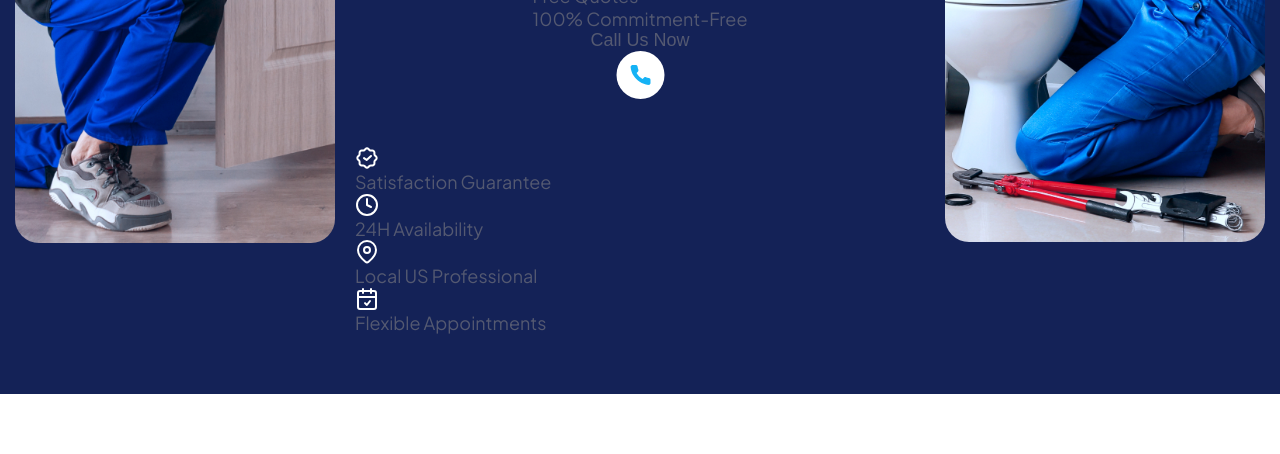
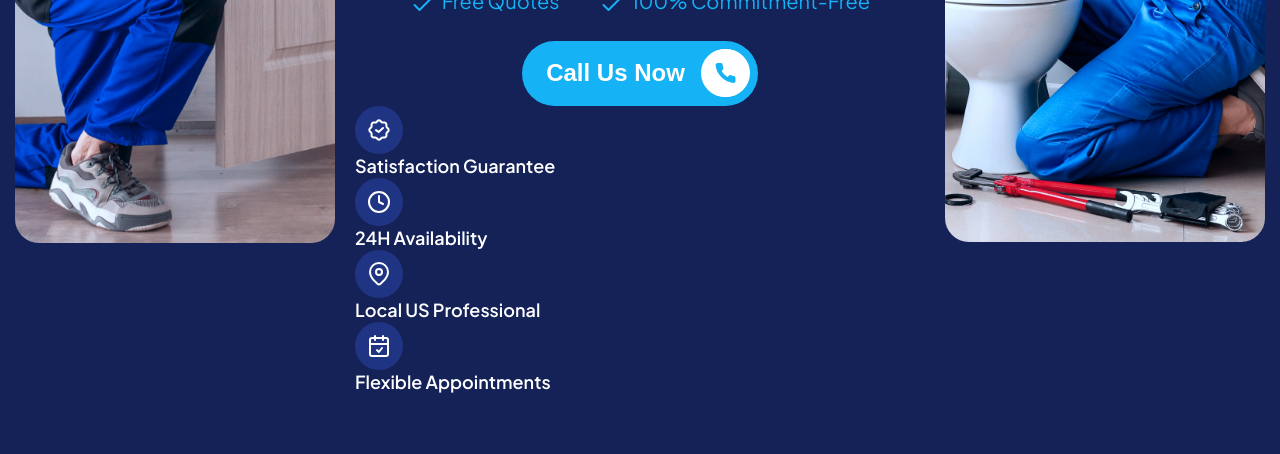
Before and after one commit to Backa228/HomeServices, a plain HTML site: page index.html in a window 1280 px wide. Shown: the part 486-940 px from the top of the page. Before the commit the page ends 880 px from the top, so only its background shows below. Drawn offline with Linux system fonts and the light colour scheme.

Commit message:
lesson 11.11
Застилізували .main__content

```diff
--- a/index.html
+++ b/index.html
@@ -47,9 +47,9 @@
                     <li class="done__item">Free Quotes</li>
                     <li class="done__item">100% Commitment-Free</li>
                 </ul>
-                <button class="main__button call button">
+                <button class="main__button call-button">
                     <span>Call Us Now</span>
-                    <div class="call-button__icon"><img src="/source/images/icons/icon1.svg" alt=""></div>
+                    <div class="call-button__icon"><img src="/source/images/icons/icon6.svg" alt=""></div>
                 </button>
             </div>
             <div class="main__advantages">
@@ -70,8 +70,8 @@
                 <div class="advantages-main__icon"><img src="/source/images/icons/icon5.svg" alt=""></div>
                 <div class="advantages-main__text"><p>Flexible Appointments</p></div>
             </div>
-            </div>
-            </div>
+         </div>
+    </div>
 
             <div class="main__image"><img src="/source/images/Image 2.jpg" alt="right"></div>
         </section>
--- a/styles/style.css
+++ b/styles/style.css
@@ -355,6 +355,7 @@ body {
     flex-direction: column;
     justify-content: center;
     align-items: center;
+    row-gap: 24px;
 }
 
 .main-list{
@@ -390,18 +391,75 @@ body {
     max-width: 670px;
 }
 
-.main-listDone{}
+.main-listDone{
+    display: flex;
+    align-items: center;
+    flex-wrap: wrap;
+    column-gap: 40px;
+}
 
-.done__item{}
+.done__item{
+    position: relative;
+    font-size: 20px;
+    font-weight: 400;
+    line-height: 1.6;
+    color: var(--Primary-Sky-Blue);
+    padding-left: 32px;
+}
 
-.main__button{}
+.done__item::before{
+    position: absolute;
+    content: "";
+    left: 0;
+    top: 50%;
+    transform: translateY(-50%);
+    background-image: url(/source/images/icons/Quotes.svg);
+    width: 24px;
+    height: 24px;
+}
 
-.call-button{}
+.main__button{
+    display: inline-flex;
+    min-height: 65px;
+    border-radius: 60px;
+    padding: 8px;
+    background-color: var(--Primary-Sky-Blue);
+    justify-content: center;
+    align-items: center;
+    color: var(--Neutural-White);
+    font-size: 24px;
+    font-weight: 600;
+    line-height: 1.33;
+}
 
-.main__advantages {}
+.call-button span{
+    padding: 0 16px;
+}
+
+.call-button__icon{
+    display: flex;
+    align-items: center;
+    justify-content: center;
+    background-color: var(--Neutural-White);
+    border-radius: 60px;
+}
+
+.main__advantages {
+    color: var(--Neutural-White, #FFF);
+    font-family: "Plus Jakarta Sans";
+    font-size: 18px;
+    font-weight: 600;
+    line-height: 24px;
+}
 
 .advantages-main__item {}
 
-.advantages-main__icon {}
+.advantages-main__icon {
+    width: 48px;
+    height: 48px;
+    border-radius: 60px;
+    padding: 12px;
+    background-color: var(--Primary-Dark-Blue-2);
+}
 
 .advantages-main__text {}
```
Also changed, not shown: source/images/icons/Quotes.svg (added), source/images/icons/icon6.svg (added).
